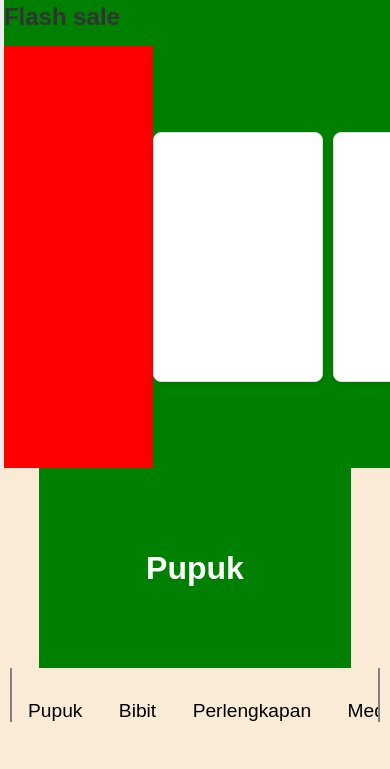
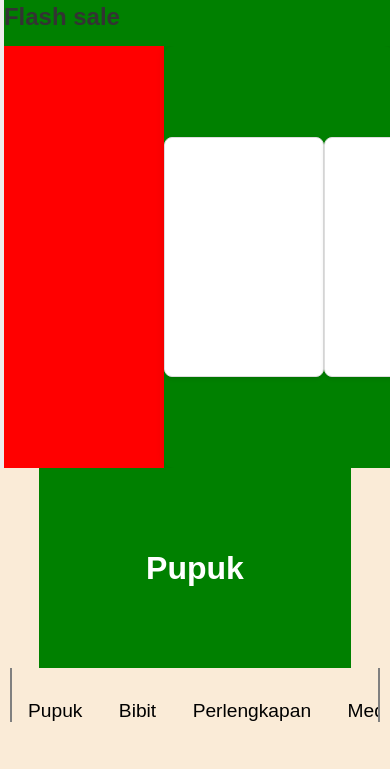
Before and after one commit to akmalm007/jamblang-marketplace, a plain HTML site: page index.html in a window 390 px wide. Shown: the part 920-1689 px from the top of the page. Drawn offline with nearby package versions, Linux system fonts and the light colour scheme.

```diff
--- a/css/newStyle.css
+++ b/css/newStyle.css
@@ -502,7 +502,10 @@
   }
 
   .product-card {
-    width: 170px;
-    height: 250px;
+    width: 160px;
+    height: 240px;
+    align-self: center;
+    justify-self: center;
+    margin: 0;
   }
 }
```
